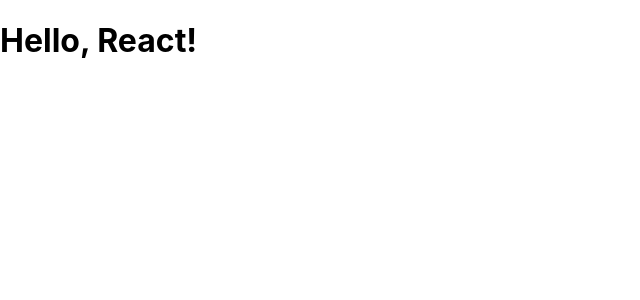
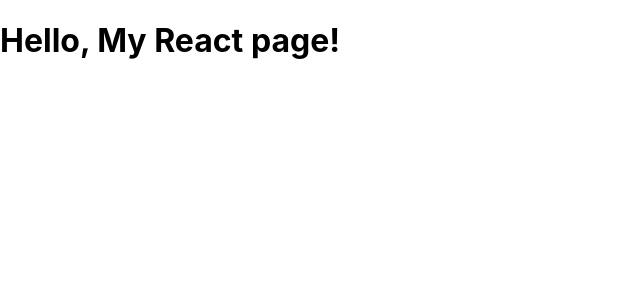
Before and after one commit to eddie4510/portfolio, a React (Create React App) app: page / in a window 1280 px wide. Shown: the top 300 px of the page, without its empty margins (0-640 px from the left). Built offline with nearby package versions, Linux system fonts and the light colour scheme.

Commit message:
added a comment

```diff
--- a/src/index.js
+++ b/src/index.js
@@ -13,9 +13,10 @@
 */
 
 ReactDOM.render(
-  <h1>Hello, React!</h1>,
+  <h1>Hello, My React page!</h1>,
   document.getElementById('root')
 );
+//npm run build
 
 // If you want your app to work offline and load faster, you can change
 // unregister() to register() below. Note this comes with some pitfalls.
```
